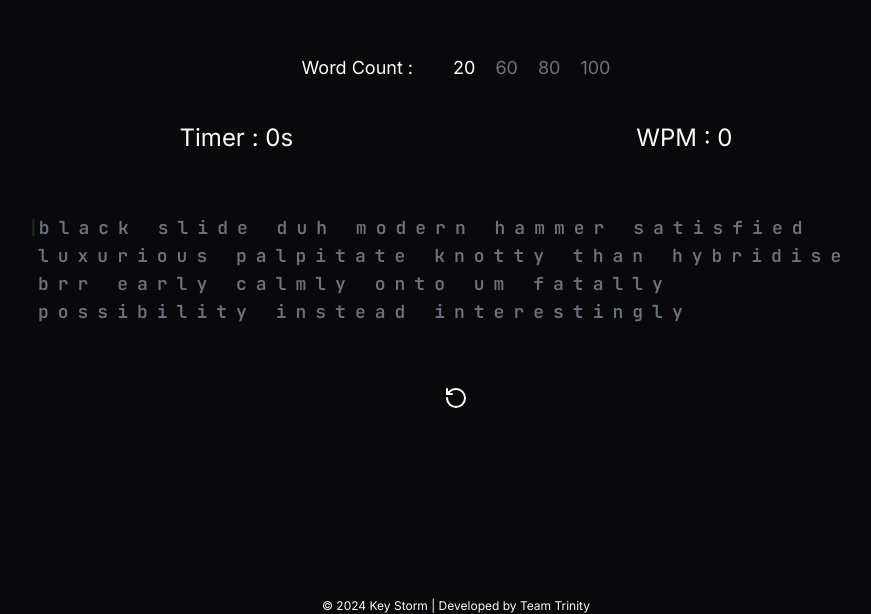
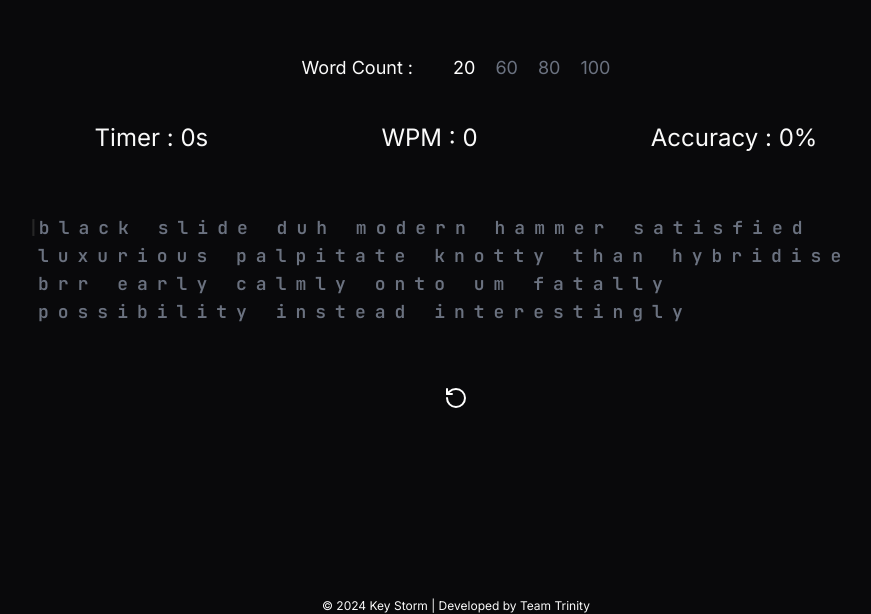
Before and after one commit to Team-Trinity/type-storm, a Next.js app: page /type in a window 1280 px wide. Shown: the part 186-800 px from the top of the page, without its empty margins (184-1055 px from the left). Built offline with nearby package versions, Linux system fonts and the light colour scheme.

Commit message:
add accuracy display

```diff
--- a/app/_providers/timerProvider.tsx
+++ b/app/_providers/timerProvider.tsx
@@ -28,6 +28,7 @@ type contexType = {
     text: string;
     pointer: number;
     wpmCalculator: () => number;
+    mistakeCalculator: () => number;
 };
 
 export const timerContext = createContext<contexType>({
@@ -46,6 +47,9 @@ export const timerContext = createContext<contexType>({
     text: "",
     pointer: -1,
     wpmCalculator: () => {
+        return 0;
+    },
+    mistakeCalculator: () => {
         return 0;
     }
 });
@@ -154,7 +158,8 @@ const TimerProvider = ({ children }: { children?: ReactNode }) => {
                 typedLetters,
                 setTypedLetters,
                 pointer,
-                wpmCalculator
+                wpmCalculator,
+                mistakeCalculator
             }}
         >
             {children}
--- a/app/type/typeBox.tsx
+++ b/app/type/typeBox.tsx
@@ -5,7 +5,7 @@ import { cn } from "@/lib/utils";
 import clsx from "clsx";
 import { RotateCcw } from "lucide-react";
 import { JetBrains_Mono } from "next/font/google";
-import { useContext, useEffect } from "react";
+import { useCallback, useContext, useEffect } from "react";
 import { timerContext } from "../_providers/timerProvider";
 import Letter from "./letterElement";
 import TextSelector from "./textSelector";
@@ -26,7 +26,8 @@ export default function TypeBox() {
         timePassed,
         wpmCalculator,
         setText,
-        inputRef
+        inputRef,
+        mistakeCalculator
     } = useContext(timerContext);
 
     const [getText] = useText();
@@ -84,6 +85,18 @@ export default function TypeBox() {
         resetTimer();
     }
 
+    const accuracy = useCallback(() => {
+        const totalTyped = typedLetters.length;
+        if (totalTyped) {
+            return (
+                ((totalTyped - mistakeCalculator()) / totalTyped) *
+                100
+            ).toFixed(2);
+        } else {
+            return 0;
+        }
+    }, [typedLetters]);
+
     return (
         <div className="mx-auto mt-60 flex w-[calc(100vw*0.7)] flex-col items-center justify-center gap-10 transition-all">
             <TextSelector />
@@ -93,6 +106,9 @@ export default function TypeBox() {
                 </div>
                 <div className="text-center text-2xl">
                     WPM : {wpmCalculator()}
+                </div>
+                <div className="text-center text-2xl">
+                    Accuracy : {accuracy()}%
                 </div>
             </div>
             <div
@@ -126,9 +142,15 @@ export default function TypeBox() {
                 {inputRef && (
                     <input
                         autoFocus
+                        maxLength={letters.length}
                         type="text"
                         ref={inputRef}
-                        disabled={typedLetters.length > 1 && !isRunning}
+                        disabled={
+                            typedLetters.length > 1 &&
+                            // Check if the last typed letter is correct or not then disable it
+                            typedLetters.slice(-1) === letters.slice(-1)[0] &&
+                            !isRunning
+                        }
                         name="type-input"
                         className="absolute left-0 top-0 z-50 h-full w-full opacity-0"
                         onChange={(e) => changeHandler(e.target.value)}
```
